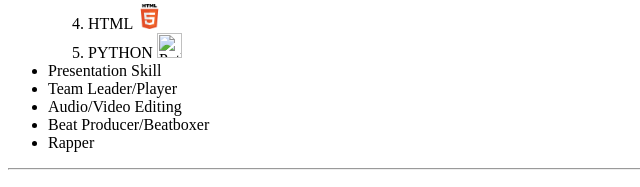
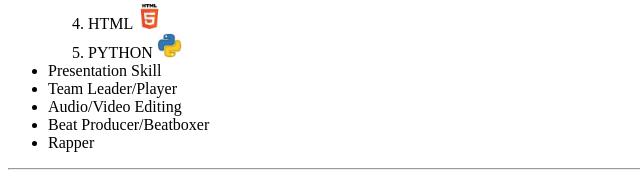
Before and after one commit to JARVIS3954P/myresume, a plain HTML site: page index.html in a window 1280 px wide. Shown: the part 964-1151 px from the top of the page, 0-640 px from the left. Drawn offline with Linux system fonts and the light colour scheme.

Commit message:
Update index.html

```diff
--- a/index.html
+++ b/index.html
@@ -47,7 +47,7 @@
                 <li>C <img src="assets/images/c language.png" alt="C language logo" height="25" width="25"/></li>
                 <li>C++ <img src="assets/images/981-9813175_c-logo-c-programming-language-logo.png" alt="C++ logo" height="25" width="25"/></li>
                 <li>HTML <img src="assets/images/HTML5_Logo_512.png" alt="HTML logo" height="25" width="25"/></li>
-                <li>PYTHON <img src="assets/images/python.jpeg" alt="Python logo" height="25" width="25"/></li>
+                <li>PYTHON <img src="assets/images/python.jpg" alt="Python logo" height="25" width="25"/></li>
             </ol>
         </li>
         <li>Presentation Skill</li>
```
